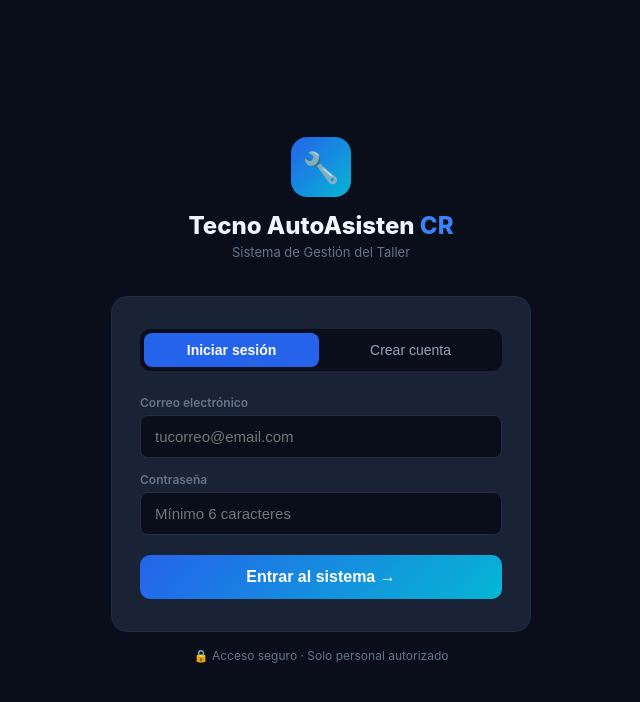
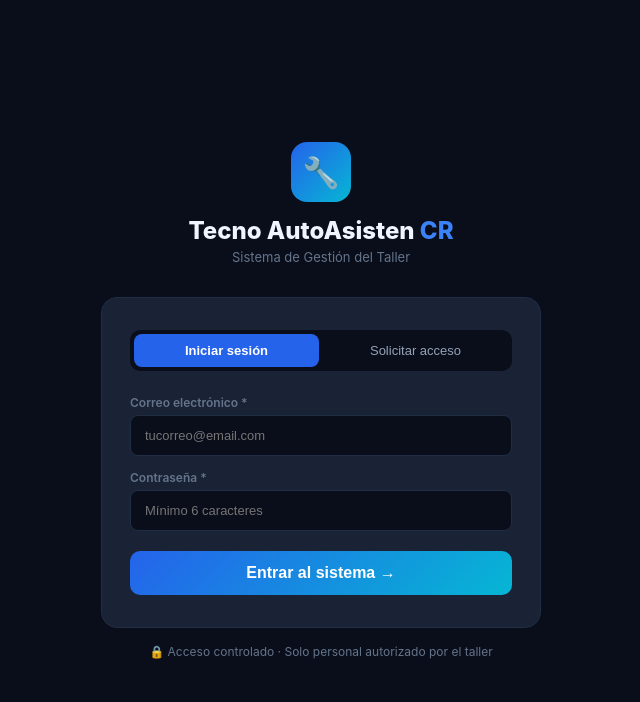
Before and after one commit to marinnathaly-arch/Tecno-autoasisten, a React (Vite) app: page / in a window 1280 px wide. Shown: the top 702 px of the page, without its empty margins (319-959 px from the left). Built offline with nearby package versions, Linux system fonts and the light colour scheme.

Commit message:
Add files via upload

```diff
--- a/App.jsx
+++ b/App.jsx
@@ -2558,39 +2558,74 @@ function Spinner() {
   </span>;
 }
 
+
 /* ═══════════════════════════════════════════════════
-   AUTH PAGE — Login / Registro
+   AUTH PAGE — Login / Registro con aprobación manual
 ═══════════════════════════════════════════════════ */
 function AuthPage({ onLogin }) {
-  const [mode,     setMode]     = useState("login"); // "login" | "register"
+  const [mode,     setMode]     = useState("login");
+  const [name,     setName]     = useState("");
+  const [phone,    setPhone]    = useState("");
   const [email,    setEmail]    = useState("");
   const [password, setPassword] = useState("");
   const [confirm,  setConfirm]  = useState("");
   const [loading,  setLoading]  = useState(false);
   const [error,    setError]    = useState("");
-  const [success,  setSuccess]  = useState("");
+  const [pending,  setPending]  = useState(false);
 
   const handleSubmit = async () => {
-    setError(""); setSuccess("");
+    setError("");
     if (!email.trim() || !password.trim()) { setError("Ingresá tu correo y contraseña."); return; }
-    if (mode === "register" && password !== confirm) { setError("Las contraseñas no coinciden."); return; }
-    if (password.length < 6) { setError("La contraseña debe tener al menos 6 caracteres."); return; }
+    if (mode === "register") {
+      if (!name.trim())  { setError("Ingresá tu nombre completo."); return; }
+      if (!phone.trim()) { setError("Ingresá tu número de teléfono."); return; }
+      if (password !== confirm) { setError("Las contraseñas no coinciden."); return; }
+      if (password.length < 6)  { setError("La contraseña debe tener al menos 6 caracteres."); return; }
+    }
 
     setLoading(true);
     try {
       if (mode === "register") {
+        // 1. Create auth user
         const res = await auth.signUp(email.trim(), password);
-        if (res.error) { setError(res.error.message || "Error al registrarse."); }
-        else if (res.user || res.id) {
-          setSuccess("¡Cuenta creada! Revisá tu correo para confirmar y luego iniciá sesión.");
-          setMode("login"); setPassword(""); setConfirm("");
-        } else { setError("Error al crear la cuenta. Intentá de nuevo."); }
+        if (res.error) { setError(res.error.message || "Error al registrarse."); setLoading(false); return; }
+
+        // 2. Save profile in pending_users table
+        const userId = res.user?.id || res.id;
+        if (userId) {
+          await fetch(`${SB_URL}/rest/v1/pending_users`, {
+            method: "POST",
+            headers: { apikey: SB_KEY, Authorization: `Bearer ${SB_KEY}`, "Content-Type": "application/json" },
+            body: JSON.stringify({ id: userId, name: name.trim(), phone: phone.trim(), email: email.trim(), status: "pending", created_at: new Date().toISOString() })
+          });
+        }
+        setPending(true);
+
       } else {
+        // LOGIN — check if approved first
         const res = await auth.signIn(email.trim(), password);
         if (res.error || !res.access_token) {
           setError(res.error?.message || "Correo o contraseña incorrectos.");
+          setLoading(false); return;
+        }
+
+        // Check approval status
+        const userId = res.user?.id;
+        const checkRes = await fetch(`${SB_URL}/rest/v1/pending_users?id=eq.${userId}&select=status,name`, {
+          headers: { apikey: SB_KEY, Authorization: `Bearer ${res.access_token}` }
+        });
+        const userRows = await checkRes.json();
+        const userRow  = userRows?.[0];
+
+        if (!userRow) {
+          // No pending_users record = admin account, allow in
+          onLogin(res.access_token, res.user?.email || email.trim());
+        } else if (userRow.status === "approved") {
+          onLogin(res.access_token, userRow.name || res.user?.email);
+        } else if (userRow.status === "pending") {
+          setError("Tu cuenta está pendiente de aprobación. El administrador te confirmará pronto.");
         } else {
-          onLogin(res.access_token, res.user?.email || email.trim());
+          setError("Tu cuenta fue rechazada. Contactá al administrador.");
         }
       }
     } catch(e) {
@@ -2599,81 +2634,84 @@ function AuthPage({ onLogin }) {
     setLoading(false);
   };
 
-  return (
+  if (pending) return (
     <div style={{ minHeight:"100vh", background:C.bg, display:"flex", alignItems:"center", justifyContent:"center", fontFamily:"'Inter',system-ui,sans-serif", padding:20 }}>
-      <div style={{ width:"100%", maxWidth:420 }}>
+      <div style={{ maxWidth:420, textAlign:"center" }}>
+        <div style={{ fontSize:64, marginBottom:20 }}>⏳</div>
+        <div style={{ fontWeight:800, fontSize:22, color:C.text, marginBottom:12 }}>Solicitud enviada</div>
+        <div style={{ color:C.textMd, fontSize:15, lineHeight:1.7, background:C.card, border:`1px solid ${C.border}`, borderRadius:14, padding:"20px 24px" }}>
+          Tu cuenta fue creada y está <strong style={{ color:C.amber }}>pendiente de aprobación</strong>.<br/><br/>
+          El administrador del taller revisará tu solicitud y te dará acceso.<br/><br/>
+          <span style={{ fontSize:13, color:C.textSm }}>Si ya fuiste aprobado, intentá iniciar sesión.</span>
+        </div>
+        <button onClick={()=>{ setPending(false); setMode("login"); setPassword(""); setConfirm(""); }} style={{ marginTop:20, padding:"11px 28px", borderRadius:10, border:"none", background:C.blue, color:"#fff", fontWeight:700, fontSize:15, cursor:"pointer" }}>
+          Ir a iniciar sesión
+        </button>
+      </div>
+    </div>
+  );
+
+  return (
+    <div style={{ minHeight:"100vh", background:C.bg, display:"flex", alignItems:"center", justifyContent:"center", fontFamily:"'Inter',system-ui,sans-serif", padding:20 }}>
+      <div style={{ width:"100%", maxWidth:440 }}>
 
         {/* Logo */}
-        <div style={{ textAlign:"center", marginBottom:36 }}>
+        <div style={{ textAlign:"center", marginBottom:32 }}>
           <div style={{ width:60, height:60, background:`linear-gradient(135deg,${C.blue},${C.cyan})`, borderRadius:16, display:"flex", alignItems:"center", justifyContent:"center", fontSize:30, margin:"0 auto 14px" }}>🔧</div>
           <div style={{ fontWeight:800, fontSize:24, color:C.text }}>Tecno AutoAsisten <span style={{ color:C.blueHi }}>CR</span></div>
           <div style={{ fontSize:13, color:C.textSm, marginTop:4 }}>Sistema de Gestión del Taller</div>
         </div>
 
-        {/* Card */}
         <div style={{ background:C.card, border:`1px solid ${C.border}`, borderRadius:16, padding:"32px 28px" }}>
           {/* Tabs */}
           <div style={{ display:"flex", gap:4, background:C.bg, borderRadius:10, padding:4, marginBottom:24 }}>
-            {[["login","Iniciar sesión"],["register","Crear cuenta"]].map(([m,l])=>(
-              <button key={m} onClick={()=>{ setMode(m); setError(""); setSuccess(""); }} style={{ flex:1, padding:"9px", borderRadius:8, border:"none", cursor:"pointer", background:mode===m?C.blue:"transparent", color:mode===m?"#fff":C.textMd, fontWeight:mode===m?700:400, fontSize:14, transition:"all .15s" }}>{l}</button>
+            {[["login","Iniciar sesión"],["register","Solicitar acceso"]].map(([m,l])=>(
+              <button key={m} onClick={()=>{ setMode(m); setError(""); }} style={{ flex:1, padding:"9px", borderRadius:8, border:"none", cursor:"pointer", background:mode===m?C.blue:"transparent", color:mode===m?"#fff":C.textMd, fontWeight:mode===m?700:400, fontSize:13, transition:"all .15s" }}>{l}</button>
             ))}
           </div>
 
-          {/* Fields */}
           <div style={{ display:"flex", flexDirection:"column", gap:14 }}>
+            {mode==="register" && <>
+              <div>
+                <label style={{ fontSize:12, fontWeight:600, color:C.textSm, display:"block", marginBottom:5 }}>Nombre completo *</label>
+                <input value={name} onChange={e=>setName(e.target.value)} placeholder="Juan Pérez" style={{...IS(), padding:"12px 14px"}} />
+              </div>
+              <div>
+                <label style={{ fontSize:12, fontWeight:600, color:C.textSm, display:"block", marginBottom:5 }}>Teléfono *</label>
+                <input value={phone} onChange={e=>setPhone(e.target.value)} placeholder="8800-0000" style={{...IS(), padding:"12px 14px"}} />
+              </div>
+            </>}
             <div>
-              <label style={{ fontSize:12, fontWeight:600, color:C.textSm, display:"block", marginBottom:5 }}>Correo electrónico</label>
-              <input
-                type="email"
-                value={email}
-                onChange={e=>setEmail(e.target.value)}
-                onKeyDown={e=>e.key==="Enter"&&handleSubmit()}
-                placeholder="tucorreo@email.com"
-                style={{ ...IS(), padding:"12px 14px", fontSize:15 }}
-              />
+              <label style={{ fontSize:12, fontWeight:600, color:C.textSm, display:"block", marginBottom:5 }}>Correo electrónico *</label>
+              <input type="email" value={email} onChange={e=>setEmail(e.target.value)} onKeyDown={e=>e.key==="Enter"&&handleSubmit()} placeholder="tucorreo@email.com" style={{...IS(), padding:"12px 14px"}} />
             </div>
             <div>
-              <label style={{ fontSize:12, fontWeight:600, color:C.textSm, display:"block", marginBottom:5 }}>Contraseña</label>
-              <input
-                type="password"
-                value={password}
-                onChange={e=>setPassword(e.target.value)}
-                onKeyDown={e=>e.key==="Enter"&&handleSubmit()}
-                placeholder="Mínimo 6 caracteres"
-                style={{ ...IS(), padding:"12px 14px", fontSize:15 }}
-              />
+              <label style={{ fontSize:12, fontWeight:600, color:C.textSm, display:"block", marginBottom:5 }}>Contraseña *</label>
+              <input type="password" value={password} onChange={e=>setPassword(e.target.value)} onKeyDown={e=>e.key==="Enter"&&handleSubmit()} placeholder="Mínimo 6 caracteres" style={{...IS(), padding:"12px 14px"}} />
             </div>
             {mode==="register" && (
               <div>
-                <label style={{ fontSize:12, fontWeight:600, color:C.textSm, display:"block", marginBottom:5 }}>Confirmar contraseña</label>
-                <input
-                  type="password"
-                  value={confirm}
-                  onChange={e=>setConfirm(e.target.value)}
-                  onKeyDown={e=>e.key==="Enter"&&handleSubmit()}
-                  placeholder="Repetí la contraseña"
-                  style={{ ...IS(), padding:"12px 14px", fontSize:15 }}
-                />
+                <label style={{ fontSize:12, fontWeight:600, color:C.textSm, display:"block", marginBottom:5 }}>Confirmar contraseña *</label>
+                <input type="password" value={confirm} onChange={e=>setConfirm(e.target.value)} onKeyDown={e=>e.key==="Enter"&&handleSubmit()} placeholder="Repetí la contraseña" style={{...IS(), padding:"12px 14px"}} />
               </div>
             )}
           </div>
 
-          {/* Error / Success */}
-          {error   && <div style={{ marginTop:14, background:"#2D0000", border:`1px solid ${C.red}44`, borderRadius:8, padding:"10px 14px", fontSize:13, color:C.red }}>❌ {error}</div>}
-          {success && <div style={{ marginTop:14, background:"#002D1A", border:`1px solid ${C.green}44`, borderRadius:8, padding:"10px 14px", fontSize:13, color:C.green }}>✅ {success}</div>}
-
-          {/* Submit */}
-          <button
-            onClick={handleSubmit}
-            disabled={loading}
-            style={{ marginTop:20, width:"100%", padding:"13px", borderRadius:10, border:"none", background:loading?C.border:`linear-gradient(135deg,${C.blue},${C.cyan})`, color:"#fff", fontWeight:700, fontSize:16, cursor:loading?"default":"pointer", display:"flex", alignItems:"center", justifyContent:"center", gap:10 }}
-          >
-            {loading ? <><Spinner />{mode==="login"?"Entrando…":"Creando cuenta…"}</> : mode==="login" ? "Entrar al sistema →" : "Crear cuenta →"}
+          {error && <div style={{ marginTop:14, background:"#2D0000", border:`1px solid ${C.red}44`, borderRadius:8, padding:"10px 14px", fontSize:13, color:C.red }}>❌ {error}</div>}
+
+          {mode==="register" && (
+            <div style={{ marginTop:14, background:`${C.amber}11`, border:`1px solid ${C.amber}33`, borderRadius:8, padding:"10px 14px", fontSize:12, color:C.amber }}>
+              ⚠️ Tu cuenta será revisada por el administrador antes de activarse.
+            </div>
+          )}
+
+          <button onClick={handleSubmit} disabled={loading} style={{ marginTop:20, width:"100%", padding:"13px", borderRadius:10, border:"none", background:loading?C.border:`linear-gradient(135deg,${C.blue},${C.cyan})`, color:"#fff", fontWeight:700, fontSize:16, cursor:loading?"default":"pointer", display:"flex", alignItems:"center", justifyContent:"center", gap:10 }}>
+            {loading ? <><Spinner />{mode==="login"?"Entrando…":"Enviando solicitud…"}</> : mode==="login" ? "Entrar al sistema →" : "Enviar solicitud →"}
           </button>
         </div>
 
         <div style={{ textAlign:"center", marginTop:16, fontSize:12, color:C.textSm }}>
-          🔒 Acceso seguro · Solo personal autorizado
+          🔒 Acceso controlado · Solo personal autorizado por el taller
         </div>
       </div>
     </div>
--- a/vite.config.js
+++ b/vite.config.js
@@ -1,7 +1,3 @@
 import { defineConfig } from 'vite'
 import react from '@vitejs/plugin-react'
-
-export default defineConfig({
-  plugins: [react()],
-  build: { outDir: 'dist' }
-})
+export default defineConfig({ plugins: [react()], build: { outDir: 'dist' } })
```
Also changed, not shown: index.html (+1 -13 lines), main.jsx (+1 -6 lines), package.json (+1 -19 lines).
